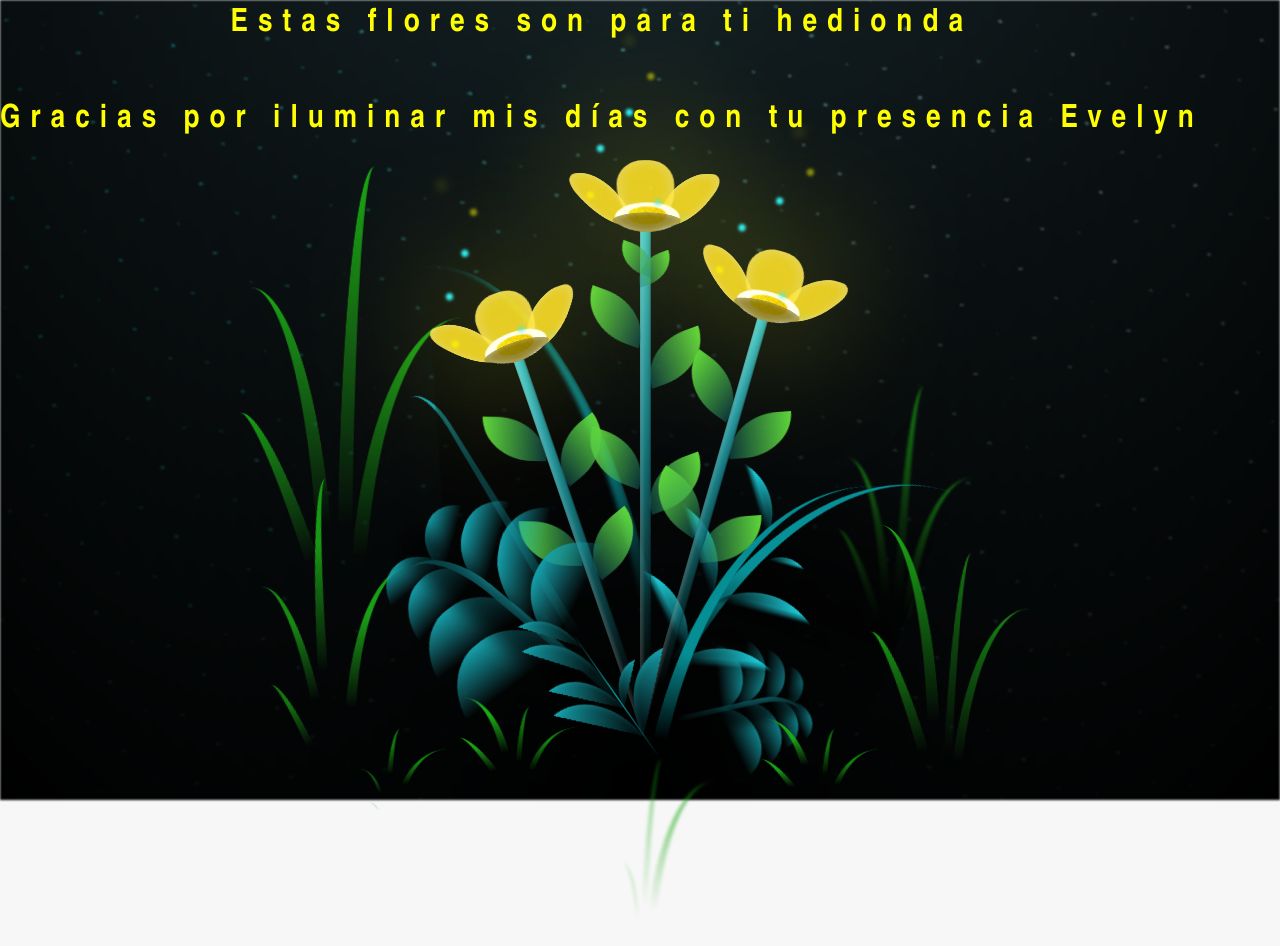
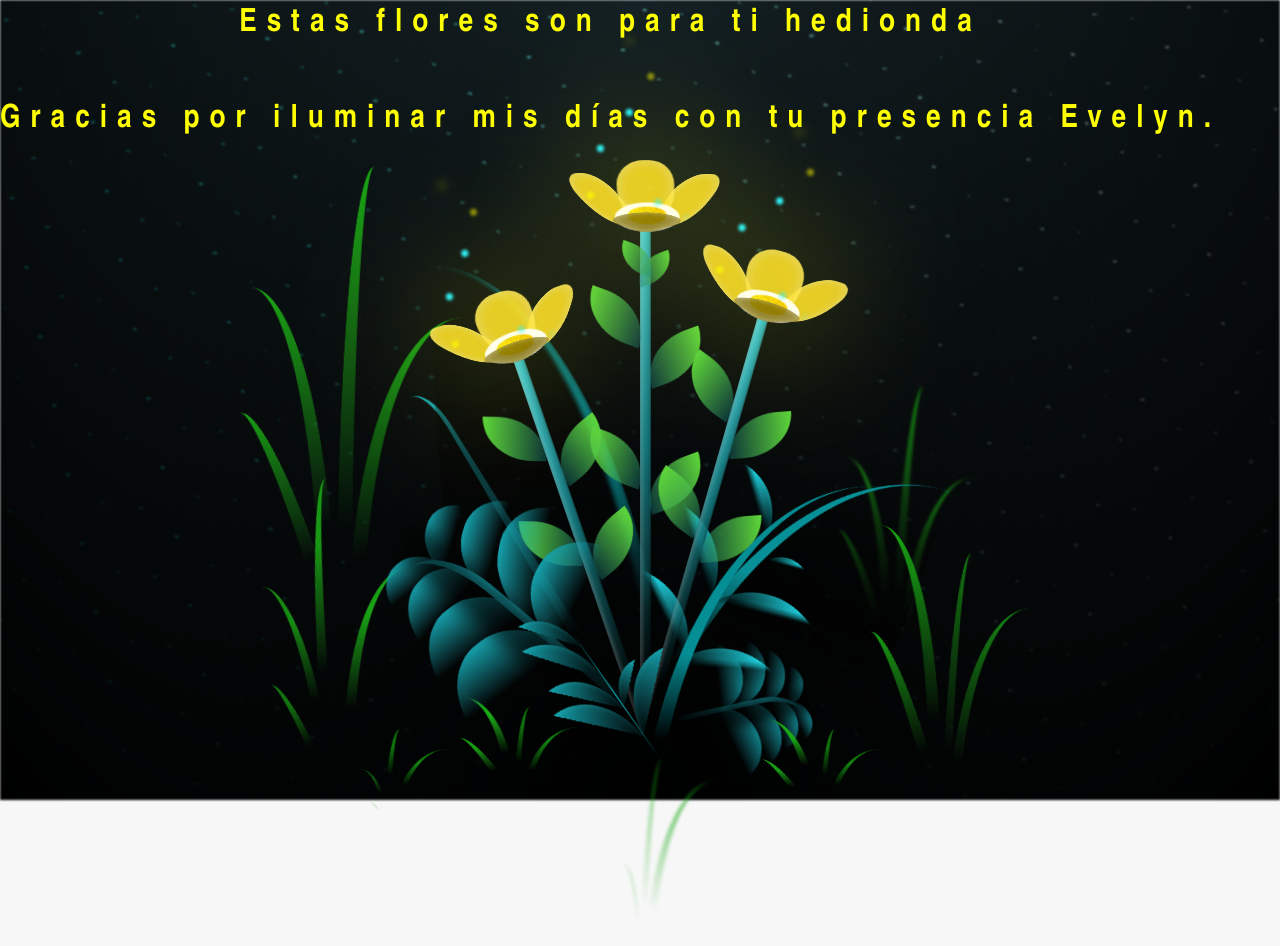
Before and after one commit to Miniduy/Miniduy.github.io, a plain HTML site: page flower.html in a window 1280 px wide. Drawn offline with Linux system fonts and the light colour scheme.

Commit message:
Update flower.html

```diff
--- a/flower.html
+++ b/flower.html
@@ -14,7 +14,7 @@
 
     </div>
     <h1 class="titulo">Estas flores son para ti hedionda <br> <br>
-      Gracias por iluminar mis días con tu presencia Evelyn </h1>
+      Gracias por iluminar mis días con tu presencia Evelyn. </h1>
 
     <div class="night"></div>
     <div class="flowers">
```
